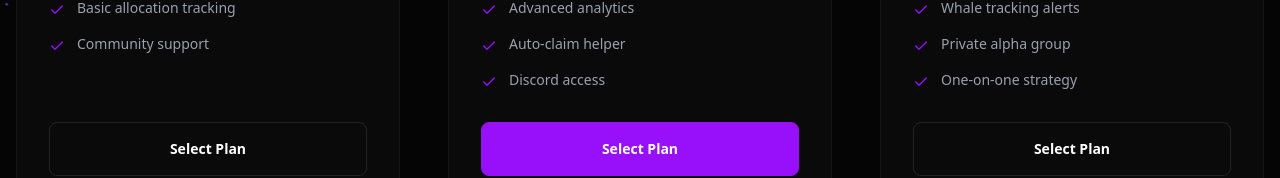
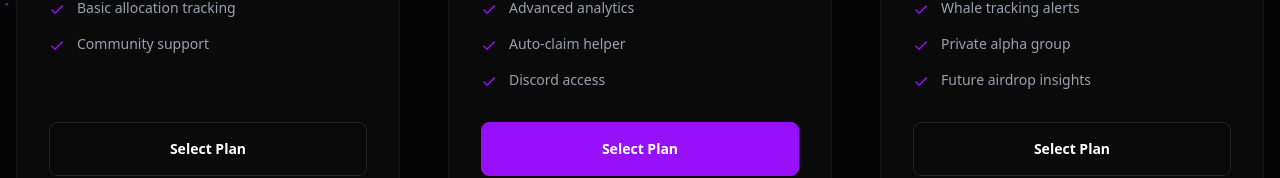
Before and after one commit to bashir1738/Zeteo, a Next.js app: page / in a window 1280 px wide. Shown: the part 1427-1605 px from the top of the page. Built offline with nearby package versions, Linux system fonts and the light colour scheme.

Commit message:
feat: Change subscription feature from 'One-on-one strategy' to 'Future airdrop insights'.

```diff
--- a/app/components/Subscription.tsx
+++ b/app/components/Subscription.tsx
@@ -35,7 +35,7 @@ const plans = [
         duration: '1 Year',
         price: '25 USD',
         bestFor: 'Long-term investors',
-        features: ['Direct VC insights', 'Whale tracking alerts', 'Private alpha group', 'One-on-one strategy'],
+        features: ['Direct VC insights', 'Whale tracking alerts', 'Private alpha group', 'Future airdrop insights'],
         popular: false,
         icon: Diamond,
     },
```
